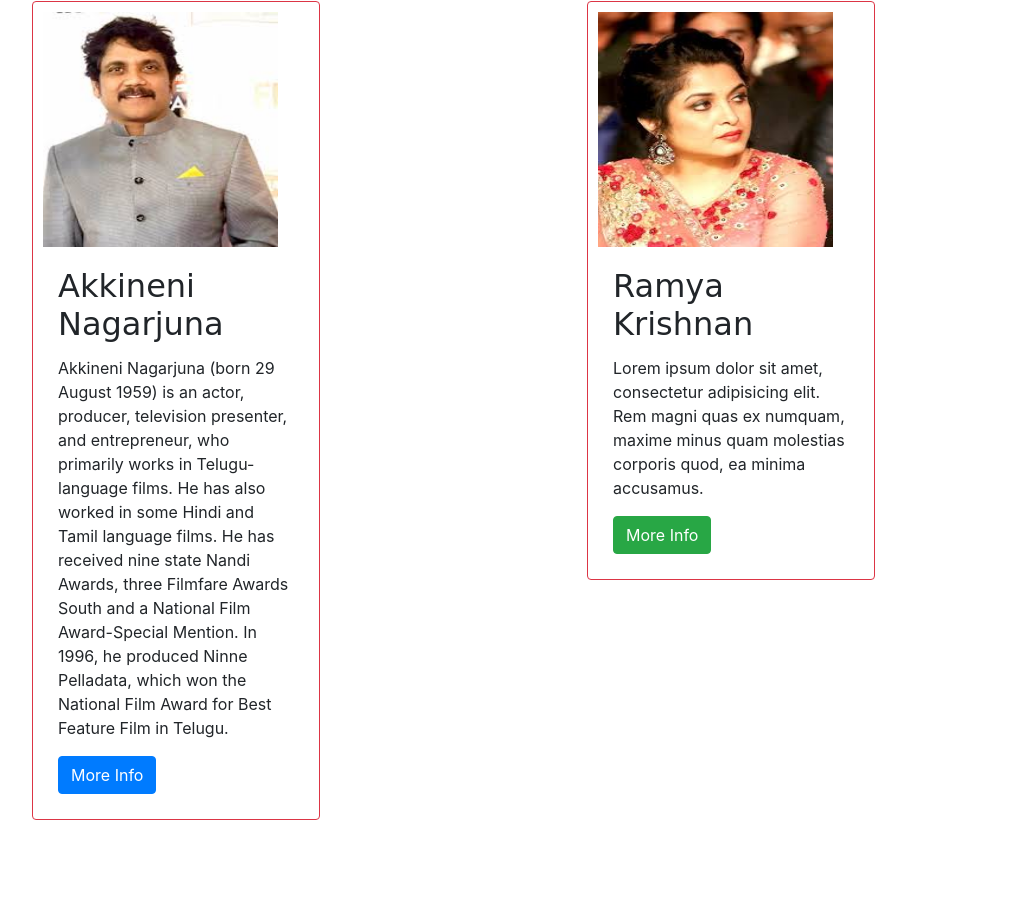
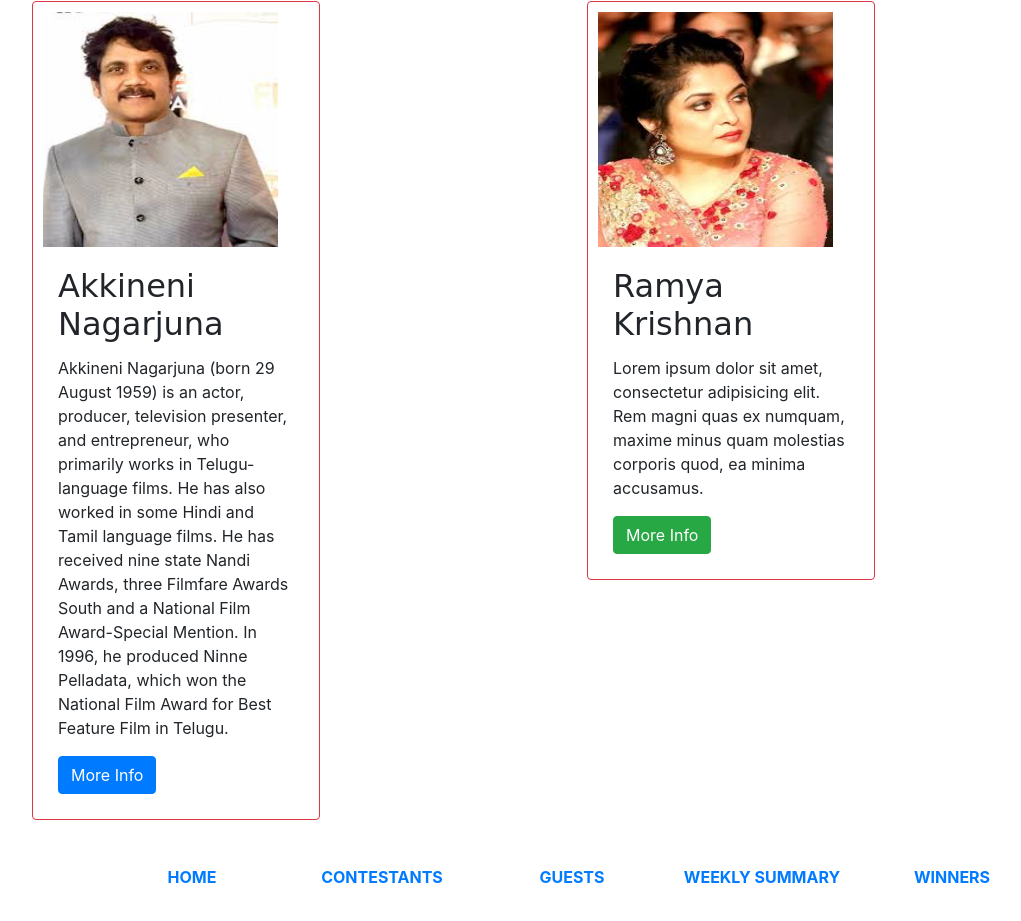
Before and after one commit to sahinyasasi/biggboss-project, a website: page working folder/index.html in a window 1280 px wide. Shown: the part 648-1569 px from the top of the page, without its empty margins (68-1089 px from the left). Before the commit the page ends 1468 px from the top, so only its background shows below. Drawn offline with Linux system fonts and the light colour scheme; a web font is replaced by a local one.

Commit message:
added footer to index.html

```diff
--- a/working folder/index.html
+++ b/working folder/index.html
@@ -138,6 +138,37 @@
     <!-- /.container -->
 
     <!-- Footer -->
+    <footer class="page-footer font-small indigo">
+        <div class="container">
+            <div class="row text-center d-flex justify-content-center pt-5 mb-3">
+                <div class="col-md-2 mb-3">
+                    <h6 class="text-uppercase font-weight-bold">
+                        <a href="index.html">home</a>
+                    </h6>
+                </div>
+                <div class="col-md-2 mb-3">
+                    <h6 class="text-uppercase font-weight-bold">
+                        <a href="src/contestants.html">Contestants</a>
+                    </h6>
+                </div>
+                <div class="col-md-2 mb-3">
+                    <h6 class="text-uppercase font-weight-bold">
+                        <a href="src/guests.html">Guests</a>
+                    </h6>
+                </div>
+                <div class="col-md-2 mb-3">
+                    <h6 class="text-uppercase font-weight-bold">
+                        <a href="src/weekly-summary.html">Weekly Summary</a>
+                    </h6>
+                </div>
+                <div class="col-md-2 mb-3">
+                    <h6 class="text-uppercase font-weight-bold">
+                        <a href="src/winners.html">Winners</a>
+                    </h6>
+                </div>
+            </div>
+        </div>
+    </footer>
 
 
     <!-- Bootstrap core JavaScript -->
```
